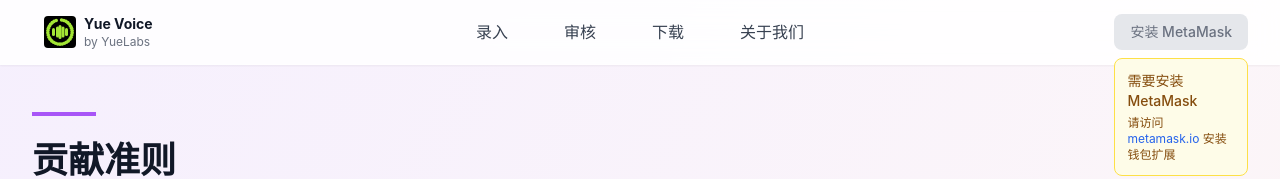
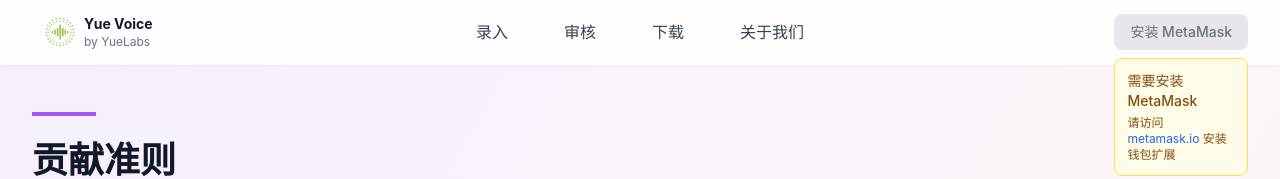
Before and after one commit to workbzw/yue-voice, a Next.js app: page / in a window 1280 px wide. Shown: the top 179 px of the page. Built offline with nearby package versions, Linux system fonts and the light colour scheme.

Commit message:
[update] logo

```diff
--- a/app/components/Logo.tsx
+++ b/app/components/Logo.tsx
@@ -1,11 +1,28 @@
 import React from 'react';
+import Image from 'next/image';
 
 interface LogoProps {
   className?: string;
   size?: number;
+  src?: string; // PNG 图片路径，如果提供则使用图片，否则使用 SVG
 }
 
-export default function Logo({ className = '', size = 40 }: LogoProps) {
+export default function Logo({ className = '', size = 40, src }: LogoProps) {
+  // 如果提供了图片路径，使用 PNG 图片
+  if (src) {
+    return (
+      <Image
+        src={src}
+        alt="Yue Voice Logo"
+        width={size}
+        height={size}
+        className={className}
+        priority
+      />
+    );
+  }
+
+  // 否则使用 SVG
   const centerX = size / 2;
   const centerY = size / 2;
 
--- a/app/components/Navbar.tsx
+++ b/app/components/Navbar.tsx
@@ -75,7 +75,7 @@ export default function Navbar({ currentPage, onPageChange }: NavbarProps) {
 
             {/* Logo */}
             <div className="flex items-center cursor-pointer space-x-2" onClick={() => handleNavClick('home')}>
-              <Logo size={32} className="flex-shrink-0" />
+              <Logo size={32} src="/logo.png" className="flex-shrink-0" />
               <div className="flex flex-col">
                 <span className="text-sm font-bold text-gray-900">Yue Voice</span>
                 <span className="text-xs text-gray-500">by YueLabs</span>
```
Also changed, not shown: public/logo.png (added).
